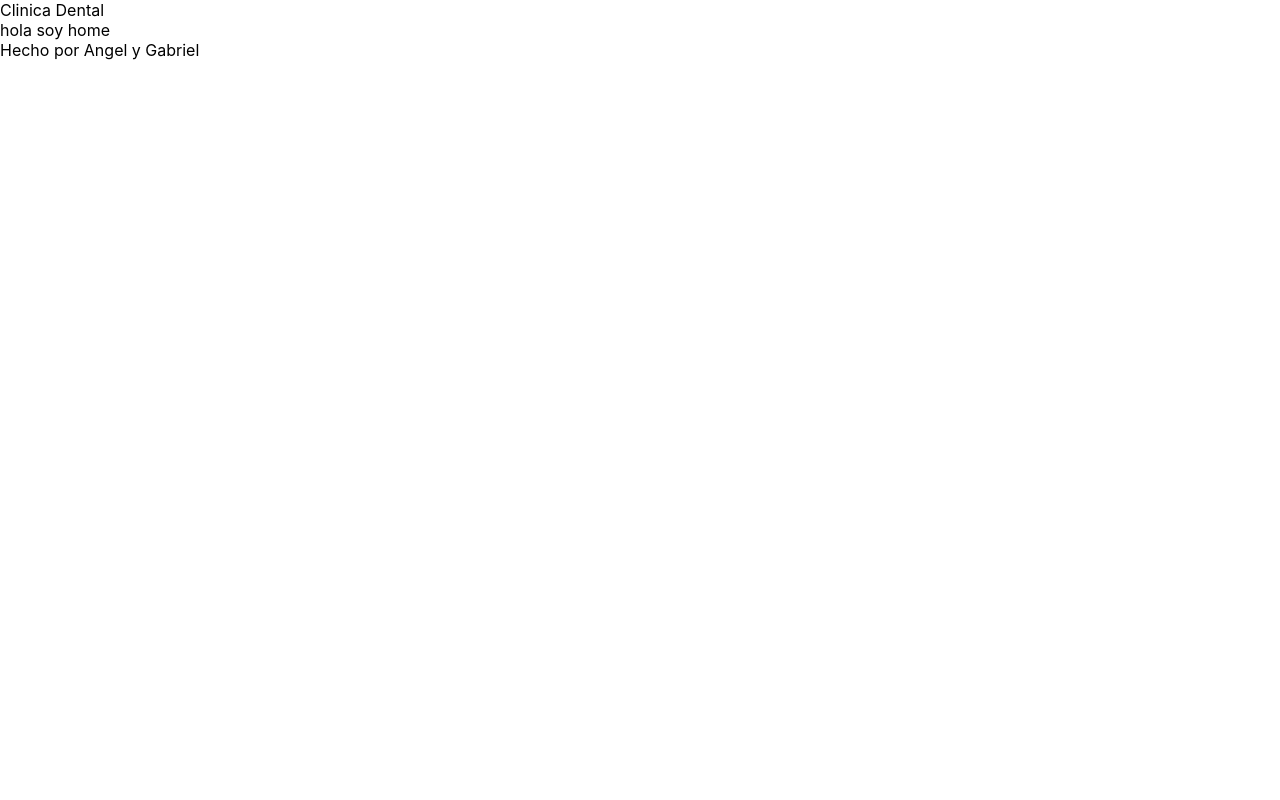
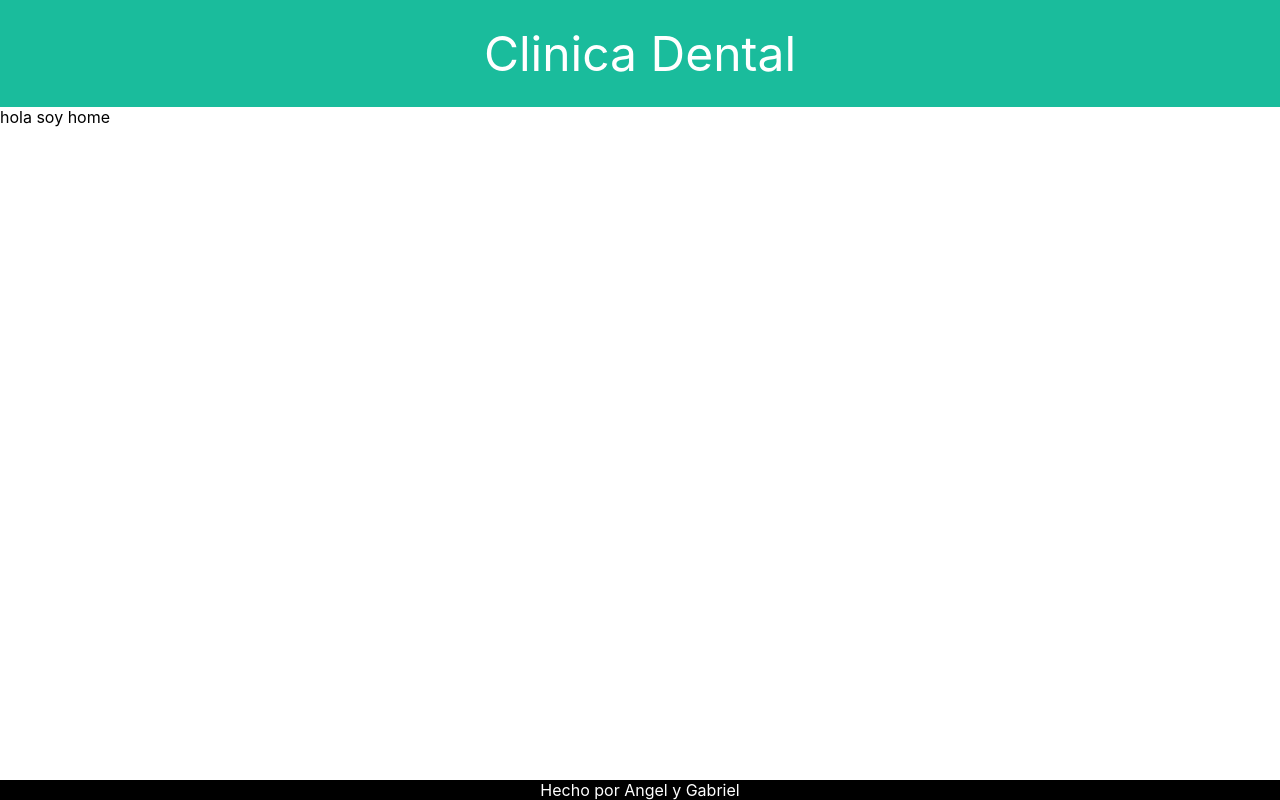
Before and after one commit to Galactuuus/ReactApp, a React (Create React App) app: page / in a window 1280 px wide. Built offline with nearby package versions, Linux system fonts and the light colour scheme.

Commit message:
maquetación basica header y footer

```diff
--- a/src/components/home/Home.css
+++ b/src/components/home/Home.css
@@ -1,3 +1,17 @@
-.header{
+.header {
+    padding: 0.5em;
+    text-align: center;
+    background: #1abc9c;
+    color: white;
+    font-size: 3em;
+  }
 
-}
+  .footer {
+    position: fixed;
+    left: 0;
+    bottom: 0;
+    width: 100%;
+    background-color: black;
+    color: white;
+    text-align: center;
+  }
--- a/src/components/home/Home.js
+++ b/src/components/home/Home.js
@@ -1,4 +1,4 @@
-
+import './Home.css'
 function Home() {
   return (
     <>
```
